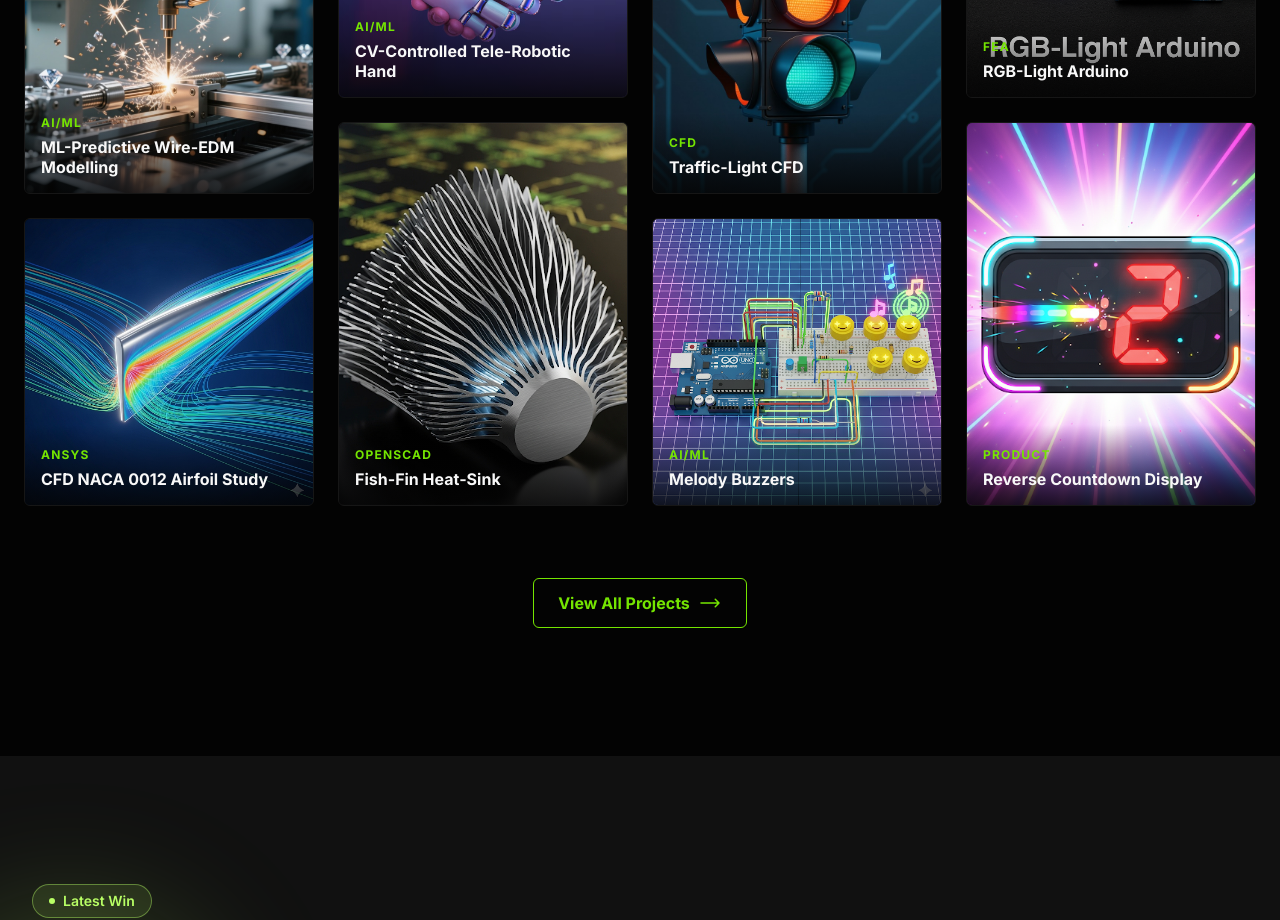
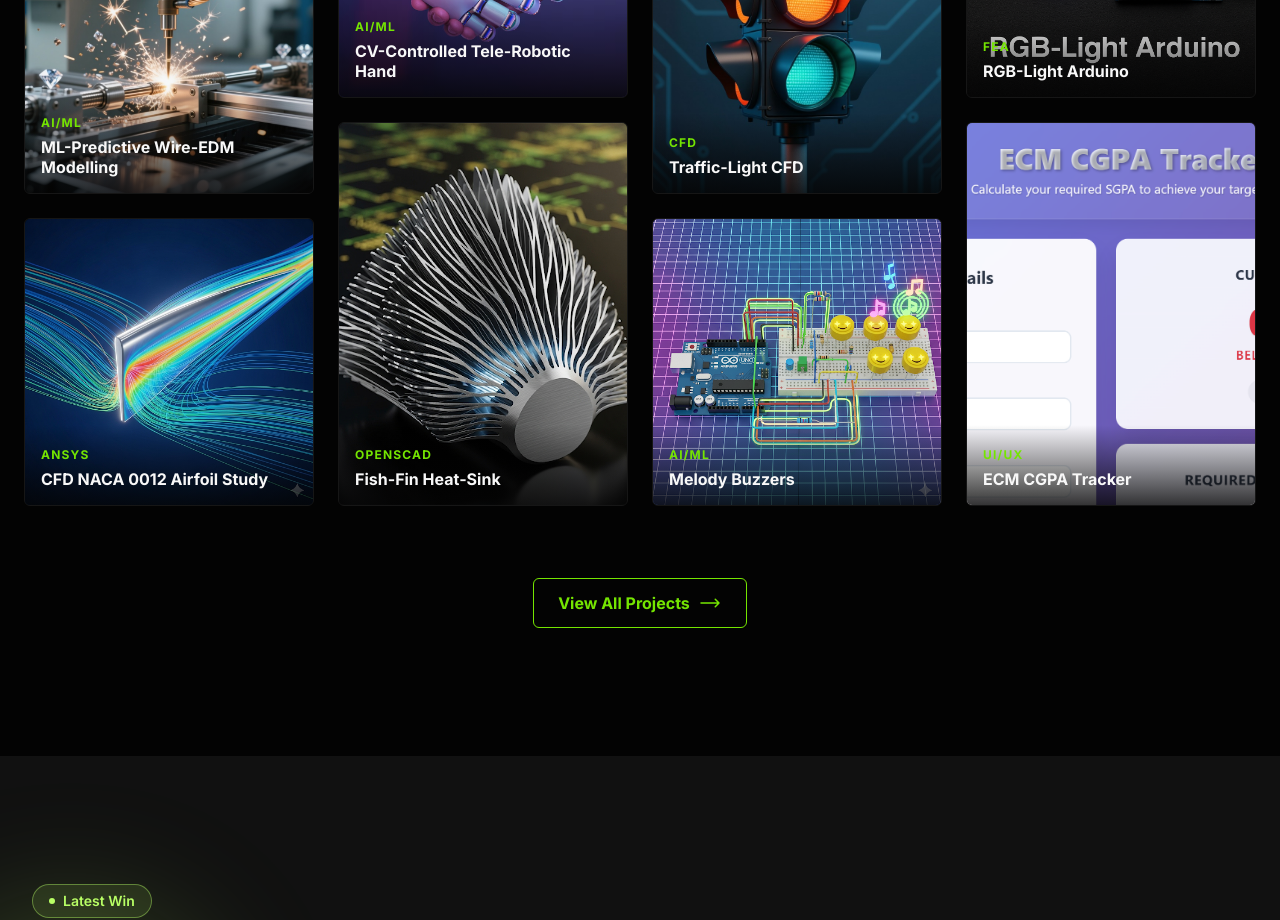
Before and after one commit to Sonu-Hansda/computational-mechanics-club, a React (Vite) app: page / in a window 1280 px wide. Shown: the part 2420-3340 px from the top of the page. Built offline with nearby package versions, Linux system fonts and the light colour scheme.

Commit message:
add cgpa cal to feature page

```diff
--- a/src/sections/Projects.jsx
+++ b/src/sections/Projects.jsx
@@ -13,7 +13,7 @@ const projects = [
   { title: 'Melody Buzzers', category: 'AI/ML', img: '/images/buzzer.png' },
   { title: 'Stack-Tower Game', category: 'UI/UX', img: '/images/stack-tower.png' },
   { title: 'RGB-Light Arduino', category: 'FEA', img: '/images/rgb-light1.png' },
-  { title: 'Reverse Countdown Display', category: 'Product', img: '/images/countdown.png' },
+  { title: 'ECM CGPA Tracker', category: 'UI/UX', img: '/images/cgpaTracker.png' },
 ];
 
 export default function Projects() {
```
